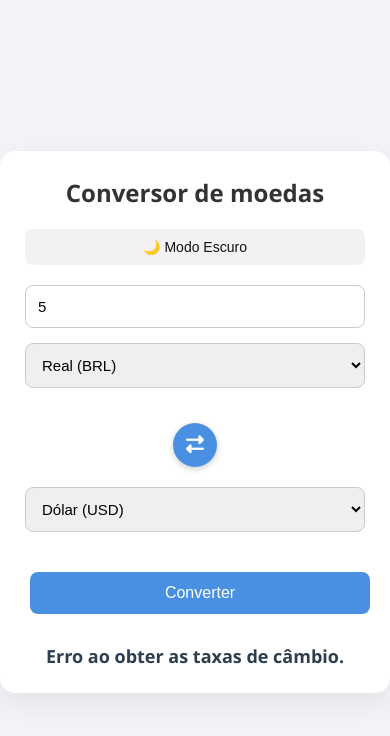
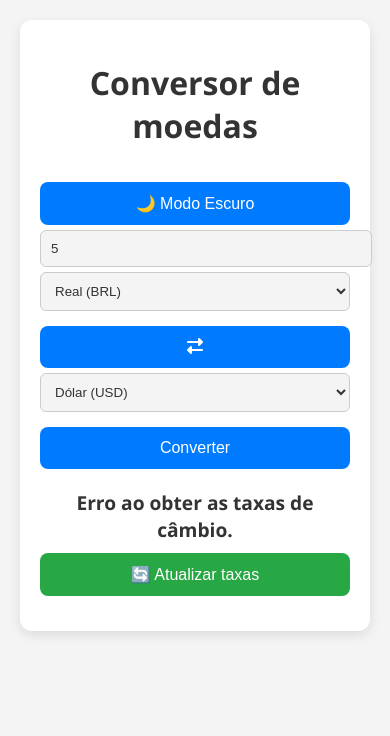
Before and after one commit to yovisck-c/conversor_de_moedas, a plain HTML site: page index.html in a window 390 px wide. Both pictures are taken after typing "5" into the empty fields and a click on the button "Converter". Drawn offline with Linux system fonts and the light colour scheme; no server answers.

Commit message:
Implementação de botão para atualização de taxas

```diff
--- a/index.html
+++ b/index.html
@@ -43,6 +43,8 @@
     <button onclick="convertCurrency()">Converter</button>
 
     <div id="result"></div>
+    <button id="refreshRatesBtn">🔄 Atualizar taxas</button>
+    <p id="lastUpdated" style="margin-top: 10px; font-size: 0.9rem;"></p>
   </div>
 
   <script src="script.js"></script>
--- a/script.js
+++ b/script.js
@@ -3,19 +3,21 @@ async function convertCurrency() {
   const from = document.getElementById("fromCurrency").value;
   const to = document.getElementById("toCurrency").value;
   const resultDiv = document.getElementById("result");
+  const lastUpdatedText = document.getElementById("lastUpdated");
 
   if (!amount || amount <= 0) {
     resultDiv.innerText = "Digite um valor válido.";
+    lastUpdatedText.innerText = "";
     return;
   }
 
   try {
     const response = await fetch(`https://open.er-api.com/v6/latest/${from}`);
     const data = await response.json();
-    console.log("Resposta da API:", data);
 
     if (data.result !== "success" || !data.rates[to]) {
       resultDiv.innerText = "Não foi possível obter a taxa de câmbio.";
+      lastUpdatedText.innerText = "";
       return;
     }
 
@@ -23,29 +25,35 @@ async function convertCurrency() {
     const converted = (amount * rate).toFixed(2);
 
     resultDiv.innerText = `${amount} ${from} = ${converted} ${to}`;
+
+    const lastUpdated = new Date(data.time_last_update_unix * 1000);
+    lastUpdatedText.innerText = `Taxas atualizadas em: ${lastUpdated.toLocaleString()}`;
   } catch (error) {
     console.error("Erro ao converter:", error);
     resultDiv.innerText = "Erro ao obter as taxas de câmbio.";
+    lastUpdatedText.innerText = "";
   }
 }
 
-document.getElementById("swapButton").addEventListener("click", () => {
-  const fromSelect = document.getElementById("fromCurrency");
-  const toSelect = document.getElementById("toCurrency");
+document.getElementById("convertBtn").addEventListener("click", convertCurrency);
 
-  const temp = fromSelect.value;
-  fromSelect.value = toSelect.value;
-  toSelect.value = temp;
+document.getElementById("swapBtn").addEventListener("click", () => {
+  const from = document.getElementById("fromCurrency");
+  const to = document.getElementById("toCurrency");
+  [from.value, to.value] = [to.value, from.value];
 
+  document.getElementById("result").innerText = "";
+  document.getElementById("lastUpdated").innerText = "";
 });
 
-const toggleBtn = document.getElementById("toggleDarkMode");
-toggleBtn.addEventListener("click", () => {
+document.getElementById("refreshRatesBtn").addEventListener("click", () => {
+  const resultDiv = document.getElementById("result");
+  resultDiv.innerText = "";
+  document.getElementById("lastUpdated").innerText = "";
+  convertCurrency();
+});
+
+const toggleThemeBtn = document.getElementById("toggleTheme");
+toggleThemeBtn.addEventListener("click", () => {
   document.body.classList.toggle("dark-mode");
-
-  if (document.body.classList.contains("dark-mode")) {
-    toggleBtn.innerText = "☀️ Modo Claro";
-  } else {
-    toggleBtn.innerText = "🌙 Modo Escuro";
-  }
 });
--- a/style.css
+++ b/style.css
@@ -1,190 +1,114 @@
-* {
-  margin: 0;
-  padding: 0;
-  box-sizing: border-box;
+:root {
+  --bg-color: #f4f4f4;
+  --text-color: #333;
+  --card-color: #fff;
+  --primary-color: #007bff;
+  --secondary-color: #6c757d;
+}
+
+body.dark-mode {
+  --bg-color: #121212;
+  --text-color: #f4f4f4;
+  --card-color: #1e1e1e;
+  --primary-color: #66b2ff;
+  --secondary-color: #999;
 }
 
 body {
-  font-family: 'Segoe UI', sans-serif;
-  background: #f2f4f8;
-  display: flex;
-  justify-content: center;
-  align-items: center;
-  height: 100vh;
+  background-color: var(--bg-color);
+  color: var(--text-color);
+  font-family: 'Segoe UI', Tahoma, Geneva, Verdana, sans-serif;
+  margin: 0;
+  padding: 20px;
+  transition: background-color 0.3s, color 0.3s;
 }
 
 .container {
-  background: #ffffff;
-  padding: 40px;
-  border-radius: 15px;
-  box-shadow: 0 10px 30px rgba(0, 0, 0, 0.08);
-  text-align: center;
-  width: 100%;
   max-width: 400px;
+  margin: 0 auto;
+  background-color: var(--card-color);
+  padding: 20px;
+  border-radius: 12px;
+  box-shadow: 0 4px 12px rgba(0, 0, 0, 0.1);
 }
 
 h1 {
+  text-align: center;
   margin-bottom: 20px;
-  font-size: 1.8rem;
-  color: #333;
+}
+
+label {
+  display: block;
+  margin-top: 10px;
+  font-weight: bold;
 }
 
 input,
 select {
   width: 100%;
-  margin-bottom: 15px;
-  padding: 12px;
-  font-size: 16px;
+  padding: 10px;
+  margin-top: 5px;
   border: 1px solid #ccc;
-  border-radius: 8px;
-  outline: none;
-  transition: border-color 0.2s ease;
+  border-radius: 6px;
+  background-color: var(--bg-color);
+  color: var(--text-color);
+  transition: background-color 0.3s, color 0.3s;
 }
 
-input:focus,
-select:focus {
-  border-color: #4a90e2;
+button {
+  width: 100%;
+  padding: 12px;
+  margin-top: 15px;
+  font-size: 16px;
+  border: none;
+  border-radius: 8px;
+  background-color: var(--primary-color);
+  color: #fff;
+  cursor: pointer;
+  transition: background-color 0.3s;
 }
 
-.currency-row {
-  display: flex;
-  align-items: center;
-  justify-content: space-between;
-  gap: 10px;
-  margin-bottom: 15px;
+button:hover {
+  background-color: #0056b3;
 }
 
-.currency-row select {
-  flex: 1;
+#swapBtn {
+  background-color: var(--secondary-color);
+  margin-top: 10px;
 }
 
-button:not(#swapButton):not(#toggleDarkMode) {
-  padding: 12px 20px;
-  background-color: #4a90e2;
-  color: white;
-  border: none;
-  font-size: 16px;
-  border-radius: 8px;
-  cursor: pointer;
-  margin: 10px 5px;
-  transition: background-color 0.3s ease;
+#swapBtn:hover {
+  background-color: #555;
 }
 
-button:not(#swapButton):not(#toggleDarkMode):hover {
-  background-color: #357ac9;
+#refreshRatesBtn {
+  background-color: #28a745;
+  margin-top: 10px;
+}
+
+#refreshRatesBtn:hover {
+  background-color: #1e7e34;
+}
+
+#toggleTheme {
+  background-color: #444;
+  margin-top: 15px;
+}
+
+#toggleTheme:hover {
+  background-color: #222;
 }
 
 #result {
   margin-top: 20px;
-  font-size: 18px;
   font-weight: bold;
-  color: #2c3e50;
+  font-size: 1.2rem;
+  text-align: center;
 }
 
-#swapButton {
-  background-color: #4a90e2;
-  border: none;
-  border-radius: 50%;
-  width: 44px;
-  height: 44px;
-  display: flex;
-  align-items: center;
-  justify-content: center;
-  color: white;
-  font-size: 18px;
-  box-shadow: 0 2px 6px rgba(0, 0, 0, 0.2);
-  cursor: pointer;
-  transition: background-color 0.3s ease;
+#lastUpdated {
+  margin-top: 5px;
+  font-size: 0.85rem;
+  color: var(--secondary-color);
+  text-align: center;
 }
-
-#swapButton:hover {
-  background-color: #357ac9;
-}
-
-#toggleDarkMode {
-  margin-bottom: 20px;
-  background-color: #f2f2f2;
-  color: #111;
-  border: none;
-  padding: 10px 16px;
-  font-size: 14px;
-  border-radius: 8px;
-  cursor: pointer;
-  transition: 0.3s ease;
-}
-
-.dark-mode {
-  background: #1e1e1e;
-  color: #f2f2f2;
-}
-
-.dark-mode .container {
-  background: #2c2c2c;
-  box-shadow: 0 0 15px rgba(255, 255, 255, 0.05);
-}
-
-.dark-mode h1 {
-  color: #ffffff;
-}
-
-.dark-mode input,
-.dark-mode select {
-  background-color: #3a3a3a;
-  border: 1px solid #555;
-  color: #fff;
-}
-
-.dark-mode input:focus,
-.dark-mode select:focus {
-  border-color: #6fa8dc;
-}
-
-.dark-mode button:not(#swapButton):not(#toggleDarkMode) {
-  background-color: #444;
-  color: #fff;
-}
-
-.dark-mode #swapButton {
-  background-color: #666;
-}
-
-.dark-mode #swapButton:hover {
-  background-color: #777;
-}
-
-.dark-mode #result {
-  color: #ffffff;
-}
-
-.dark-mode #toggleDarkMode {
-  background-color: #3a3a3a;
-  color: #fff;
-  border: 1px solid #666;
-}
-
-@media (max-width: 480px) {
-  .container {
-    padding: 25px;
-  }
-
-  h1 {
-    font-size: 1.5rem;
-  }
-
-  input,
-  select {
-    font-size: 15px;
-  }
-
-  button {
-    width: 100%;
-  }
-
-  .currency-row {
-    flex-direction: column;
-  }
-
-  #swapButton {
-    margin: 10px 0;
-  }
-}
```
